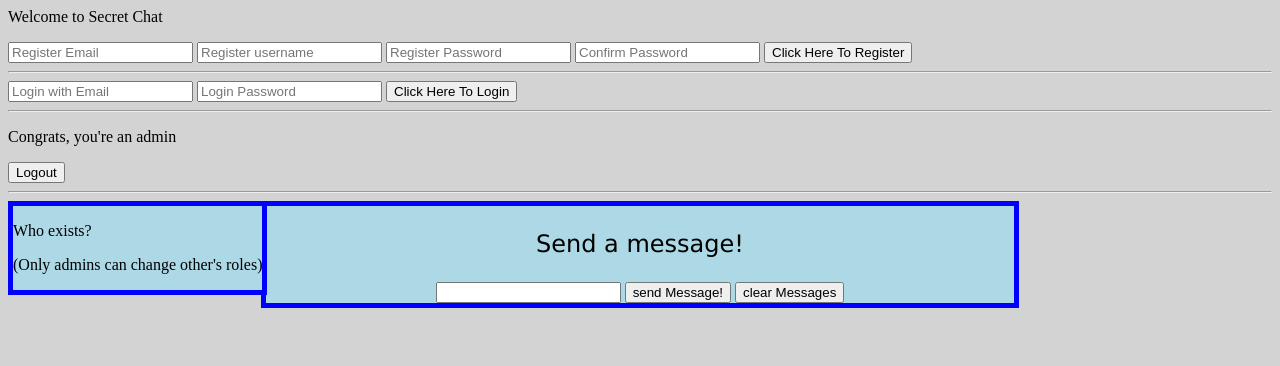
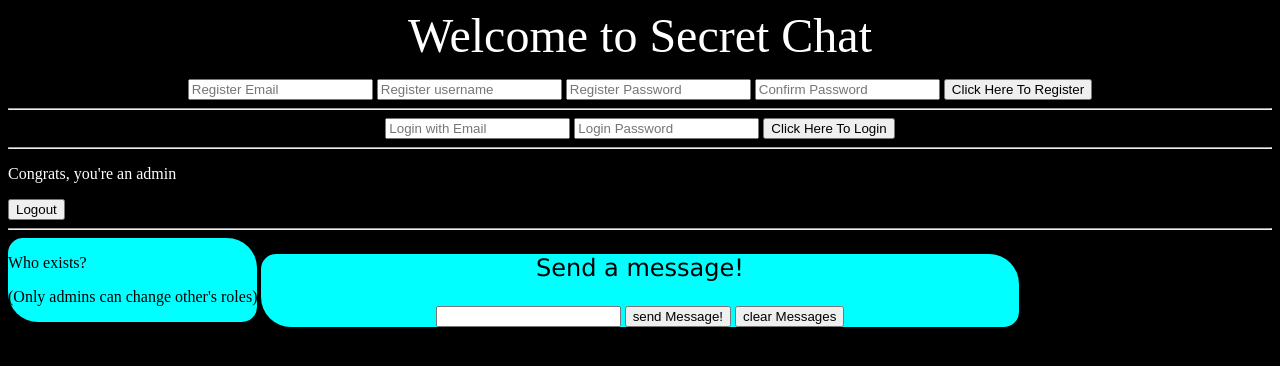
Before and after one commit to websecjrswift/websecjrswift.github.io, a plain HTML site: page index.html in a window 1280 px wide. Drawn offline with nearby package versions, Linux system fonts and the light colour scheme.

Commit message:
Update style.css

```diff
--- a/style.css
+++ b/style.css
@@ -1,20 +1,33 @@
 body {
-  background-color: lightgray
+  background-color: black;
 }
+
+#login{
+  text-align: center;
+}
+
+#loginHead {
+  font-size: xxx-large;
+  color: white;
+}
+
 #part2{
   position: absolute;
-  background-color: lightblue;
+  background-color: cyan;
   margin-left: 0%;
   margin-right: 50%;
   text-align: left;
-  border: 5px solid blue;
+  border-radius: 15px 30px;
 }
 #part1 {
-  background-color: lightblue;
+  background-color: cyan;
   margin-left: 20%;
   margin-right: 20%;
   text-align: center;
-  border: 5px solid blue;
+  border-radius: 15px 30px;
+}
+#loggedin {
+  color: white;
 }
 #thingy {
   font-size: x-large;
@@ -26,5 +39,7 @@ body {
   margin-right: 20%;
   font-size: x-large;
   font-family: Verdana;
-  color: black;
+  color: white;
+  background-color: Blue;
+  border-radius: 15px 30px;
 }
```
